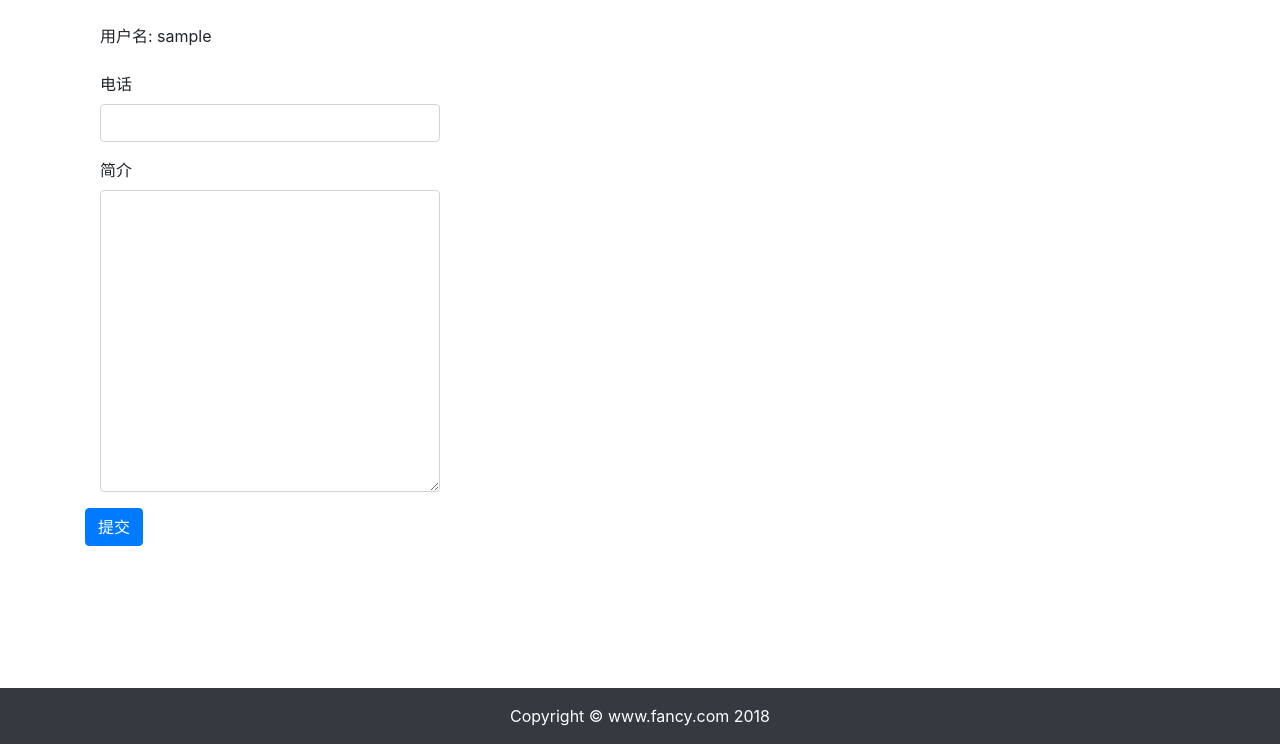
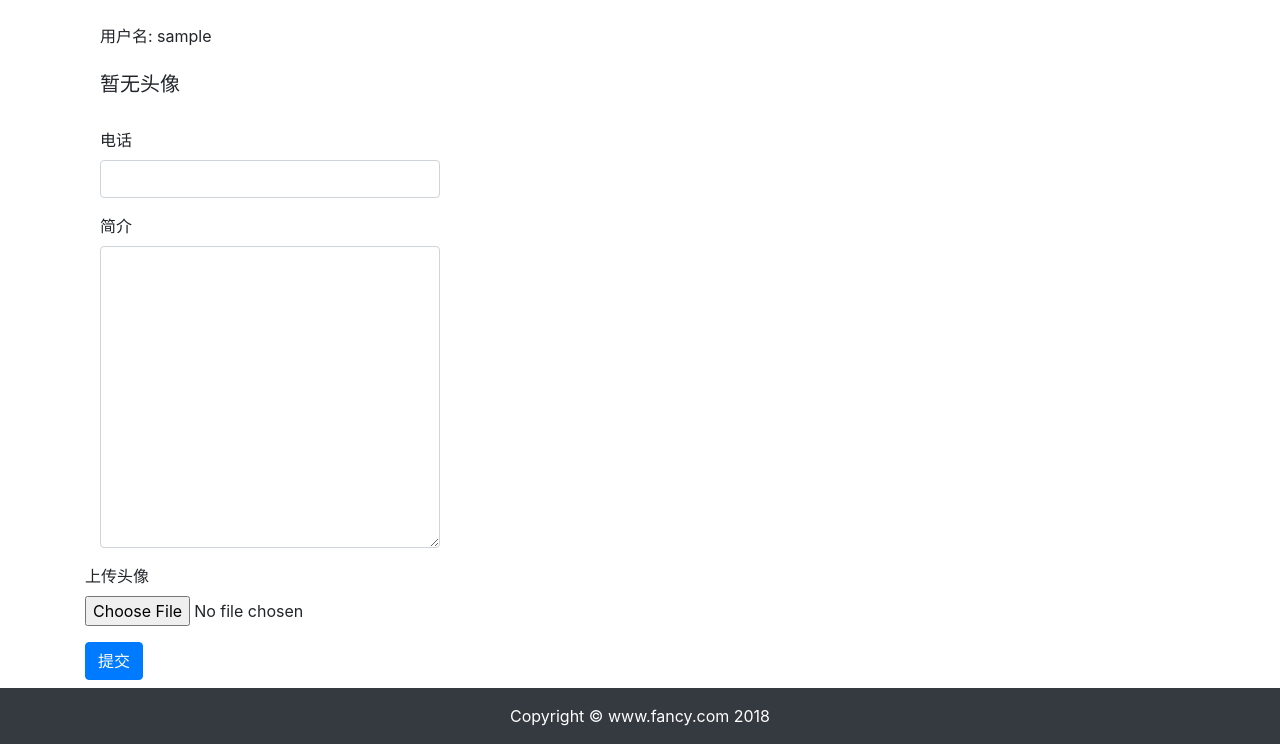
Before and after one commit to fancyabc/MyDBlog, a Django app: page /userprofile/edit/1/ in a window 1280 px wide. Shown: the part 56-808 px from the top of the page. Run offline with Django 4.2, Linux system fonts and the light colour scheme; the visitor is signed in with stand-in values (Sample User, id 1); data comes from the database, SQL or seed files in the repository; some libraries are stand-ins or nearby versions.

Commit message:
用户信息编辑页头像上传

```diff
--- a/MyBlog/MyBlog/settings.py
+++ b/MyBlog/MyBlog/settings.py
@@ -122,6 +122,9 @@ STATICFILES_DIRS = (
     os.path.join(BASE_DIR, "static"),
 )
 
+MEDIA_URL = '/media/'
+MEDIA_ROOT = os.path.join(BASE_DIR, 'media/')
+
 # Default primary key field type
 # https://docs.djangoproject.com/en/4.0/ref/settings/#default-auto-field
 
--- a/MyBlog/MyBlog/urls.py
+++ b/MyBlog/MyBlog/urls.py
@@ -15,6 +15,8 @@ Including another URLconf
 """
 from django.contrib import admin
 from django.urls import path, include
+from django.conf import settings
+from django.conf.urls.static import static
 
 import blog
 
@@ -23,3 +25,5 @@ urlpatterns = [
     path('blog/', include('blog.urls', namespace='blog')),
     path('userprofile/', include('userprofile.urls', namespace='userprofile')),
 ]
+
+urlpatterns += static(settings.MEDIA_URL, document_root=settings.MEDIA_ROOT)
--- a/MyBlog/templates/userprofile/edit.html
+++ b/MyBlog/templates/userprofile/edit.html
@@ -8,7 +8,14 @@
             <br>
             <div class="col-md-4">用户名: {{ user.username }}</div>
             <br>
-            <form method="post" action=".">
+            {% if profile.avatar %}
+                <div class="col-md-4">头像</div>
+                <img src="{{ profile.avatar.url }}" style="max-width: 20%; border-radius: 15%;" class="col-md-4">
+            {% else %}
+                <h5 class="col-md-4">暂无头像</h5>
+            {% endif %}
+            <br>
+            <form method="post" action="." enctype="multipart/form-data">
                 {% csrf_token %}
                 <!-- phone -->
                 <div class="form-group col-md-4">
@@ -20,6 +27,10 @@
                     <label for="bio">简介</label>
                     <textarea type="text" class="form-control" id="bio" name="bio" rows="12">{{ profile.bio }}</textarea>
                 </div>
+                <div class="form-group">
+                    <label for="avatar">上传头像</label>
+                    <input type="file" class="form-control-file" name="avatar" id="avatar">
+                </div>
                 <!-- 提交按钮 -->
                 <button type="submit" class="btn btn-primary">提交</button>
             </form>
--- a/MyBlog/userprofile/views.py
+++ b/MyBlog/userprofile/views.py
@@ -80,7 +80,7 @@ def profile_edit(request, id):
     user = User.objects.get(id=id)
     # # user_id 是 OneToOneField 自动生成的字段
     # profile = Profile.objects.get(user_id=id)
-    if Profile.objects.filter(id=id).exists():
+    if Profile.objects.filter(user_id=id).exists():
         profile = Profile.objects.get(user_id=id)
     else:
         profile = Profile.objects.create(user=user)
@@ -89,12 +89,14 @@ def profile_edit(request, id):
         if request.user != user:
             return HttpResponse("你没有权限修改此用户信息。")
 
-        profile_form = ProfileForm(data=request.POST)
+        profile_form = ProfileForm(request.POST, request.FILES)     # 上传的文件保存在 request.FILES 中，通过参数传递给表单类
         if profile_form.is_valid():
             # 取得清洗后的合法数据
             profile_cd = profile_form.cleaned_data
             profile.phone = profile_cd['phone']
             profile.bio = profile_cd['bio']
+            if 'avatar' in request.FILES:
+                profile.avatar = profile_cd['avatar']
             profile.save()
             return redirect("userprofile:edit", id=id)
         else:
```
